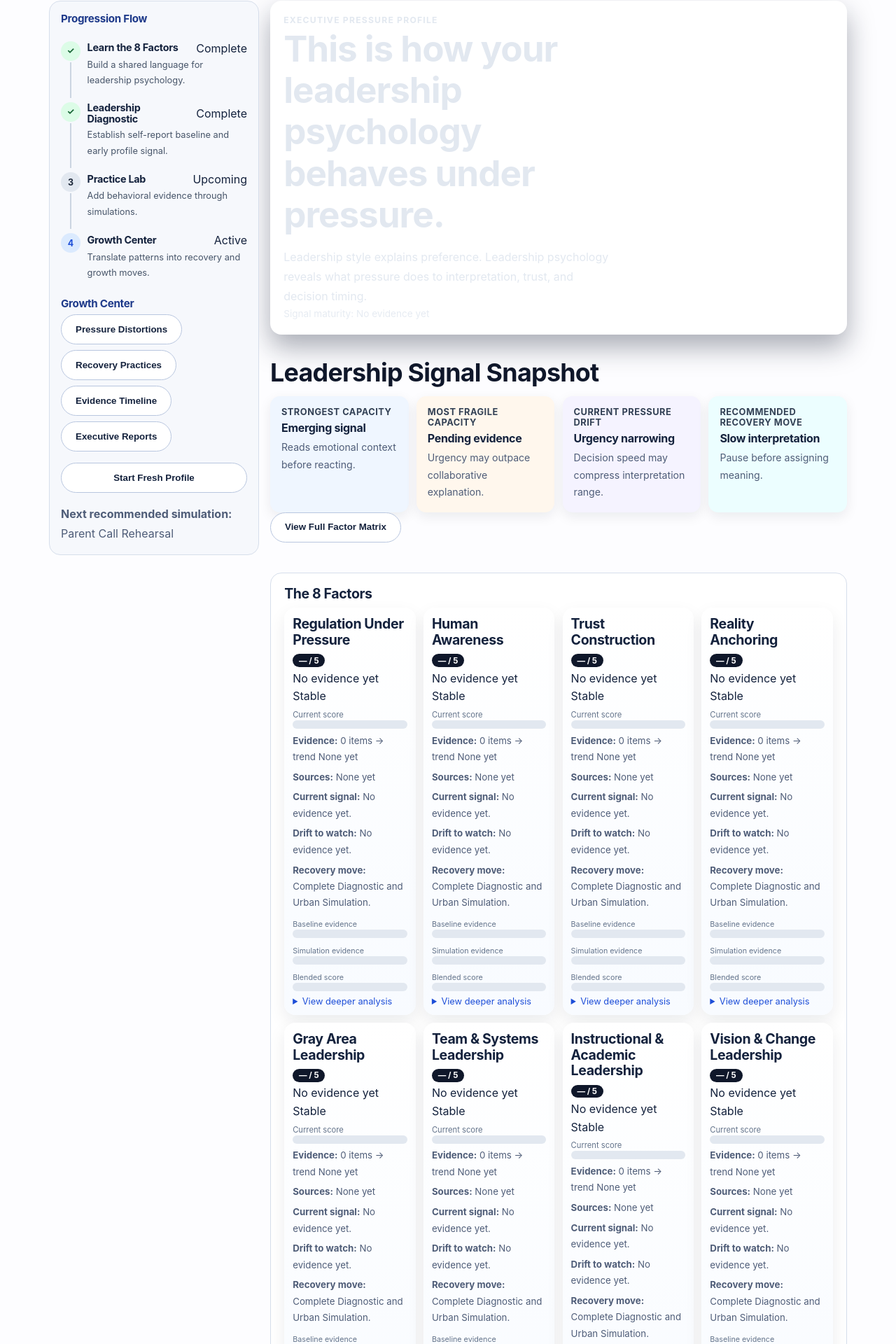
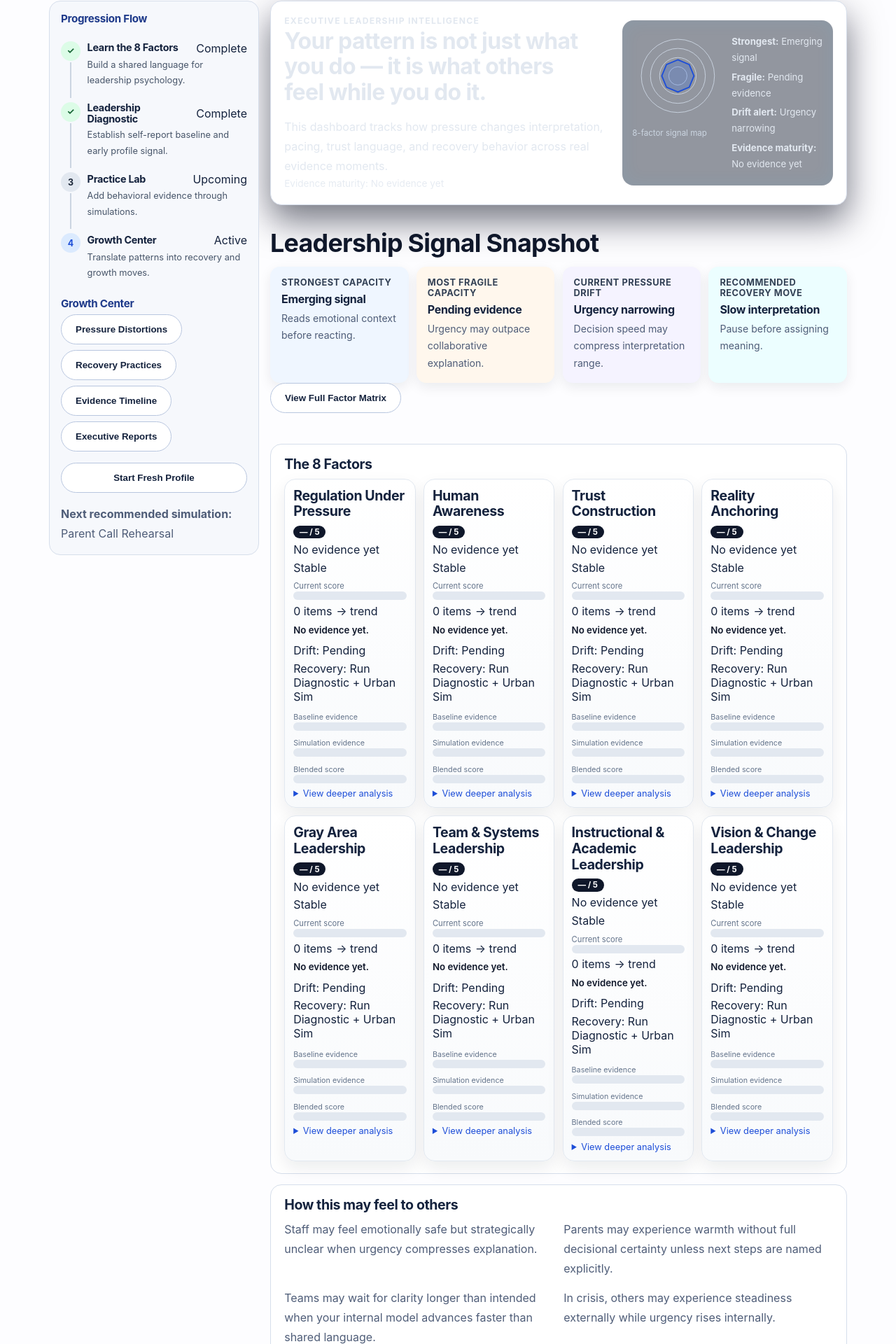
Before and after one commit to DrRobF/rob-furman-portfolio, a Next.js app: page /human-equation-suite/dashboard in a window 1280 px wide. Shown: the part 227-2147 px from the top of the page at 70% size. Built offline with nearby package versions, Linux system fonts and the light colour scheme.

Commit message:
Elevate dashboard into executive intelligence experience

```diff
--- a/app/globals.css
+++ b/app/globals.css
@@ -1930,3 +1930,14 @@ p {
 @media (max-width:900px){.human-equation-nav{width:100%;border-radius:16px}.hes-matrix-row{grid-template-columns:1fr}.hes-modal-panel{max-height:92vh}}
 
 .hes-snapshot-shell{margin:1.2rem 0 1.8rem}.hes-snapshot-shell h2{color:#0f172a;margin-bottom:.8rem}.hes-confidence-meta{font-size:.85rem;opacity:.85}.hes-matrix-legend{display:flex;gap:1rem;font-weight:700;color:#334155;margin-bottom:.8rem}
+.hes-hero-profile{background:radial-gradient(circle at 20% 20%,rgba(56,189,248,.18),transparent 40%),radial-gradient(circle at 85% 10%,rgba(129,140,248,.2),transparent 35%),linear-gradient(150deg,#020617,#0f172a 45%,#172554);border:1px solid rgba(148,163,184,.22);box-shadow:0 22px 50px rgba(2,6,23,.55)}
+.hes-hero-left h1{font-size:2rem;line-height:1.15;max-width:20ch}
+.hes-hero-right{background:rgba(15,23,42,.45);backdrop-filter:blur(6px);border:1px solid rgba(148,163,184,.25);border-radius:16px;padding:.8rem;display:grid;grid-template-columns:1fr 1fr;gap:.7rem;box-shadow:inset 0 0 24px rgba(56,189,248,.08)}
+.hes-hero-metrics p{margin:.3rem 0;font-size:.82rem}
+.hes-mini-radar small{display:block;color:#cbd5e1;font-size:.72rem;margin-top:.3rem}
+.hes-factor-panel.compact{background:linear-gradient(180deg,#ffffff,#f8fafc);border:1px solid #e2e8f0}
+.hes-factor-header{display:flex;gap:.35rem;flex-wrap:wrap;margin:.35rem 0}
+.hes-factor-signal{font-weight:600;color:#0f172a}
+.hes-factor-bottom{display:grid;gap:.35rem;margin:.45rem 0}
+.hes-relational-layer{background:linear-gradient(180deg,#f8fafc,#eef2ff)}
+.hes-sim-progression{background:linear-gradient(180deg,#ecfeff,#f8fafc)}
--- a/app/human-equation-suite/dashboard/page.js
+++ b/app/human-equation-suite/dashboard/page.js
@@ -24,6 +24,7 @@ const reportTabs = [
 
 const confidenceLabel = (eventCount) => (eventCount === 0 ? 'No evidence yet' : eventCount === 1 ? 'Baseline signal' : eventCount === 2 ? 'Early profile' : eventCount <= 4 ? 'Developing pattern' : 'Supported pattern');
 const trendArrow = (factor) => factor.riskMarkers > factor.positiveMarkers ? '↓' : factor.positiveMarkers > factor.riskMarkers ? '↑' : '→';
+const simulationStages = ['NOT STARTED','IN PROGRESS','EVIDENCE CAPTURED','HIGH CONFIDENCE','DRIFT DETECTED','RECOVERY IMPROVING'];
 const directUrbanFactors = new Set(['humanAwareness', 'regulationUnderPressure', 'realityAnchoring', 'trustConstruction', 'grayAreaLeadership']);
 const factorCoachingCopy = {
   regulationUnderPressure: { see: 'You appear able to stay outwardly steady, but pressure may still speed up interpretation underneath.', drift: 'Looking calm while deciding too quickly.', move: 'Slow the moment before you name the problem.' },
@@ -76,6 +77,27 @@ export default function HumanEquationDashboardPage() {
     console.debug('[Dashboard] factor profiles computed:', scoredFactors.map((f) => ({ key: f.key, score: f.score, evidence: f.totalEvidenceEvents })));
   }, [scoredFactors]);
 
+
+  const radarPoints = useMemo(() => {
+    const center = 70;
+    const radius = 56;
+    const factors = scoredFactors.slice(0, 8);
+    return factors.map((f, i) => {
+      const angle = (Math.PI * 2 * i) / factors.length - Math.PI / 2;
+      const value = ((f.score || 2.2) / 5) * radius;
+      return `${(center + Math.cos(angle) * value).toFixed(1)},${(center + Math.sin(angle) * value).toFixed(1)}`;
+    }).join(' ');
+  }, [scoredFactors]);
+
+  const coachingLens = (factor) => ({
+    pressure: `When pressure climbs, ${factor.label.toLowerCase()} can become over-optimized for speed, causing decisions to outrun shared meaning.`,
+    others: `Others may experience your leadership as steady, but still feel partially outside your internal reasoning path.`,
+    distortion: `Internal distortion risk: urgency can feel like certainty, even when evidence is still mixed.`,
+    interrupt: 'Interruption strategy: pause 45 seconds and separate facts, interpretations, and assumptions out loud.',
+    repair: 'Relational repair: re-open the loop with “Here is what I decided, what I may have missed, and what I need from you next.”',
+    simulation: `Next simulation: ${getNextRecommendedSimulation(events)} to stress-test pacing, clarity, and trust under load.`
+  });
+
   const renderReportPanel = () => {
     if (activeReport === 'timeline') {
       return <article className="card hes-report-card hes-active-report"><h2>Leadership Pattern Evolution</h2><p>May 21 — Diagnostic baseline established.</p><p>May 22 — Urban simulation added emotional-load evidence.</p><p>Future — Parent Call evidence pending.</p>{timeline.length === 0 ? <p>No evidence captured yet. Complete the diagnostic or a simulation to begin building your profile.</p> : <div className="hes-timeline">{timeline.map((event) => <article key={event.id}><div className="node">•</div><h4>{event.sourceLabel}</h4><p>{new Date(event.timestamp).toLocaleString('en-US')} · {event.evidenceType === 'diagnostic_self_report' ? 'Self-report baseline' : 'Behavioral evidence'}</p><p><strong>Factors touched:</strong> {event.factorImpacts.map((x) => x.factorId).join(', ')}</p><p><strong>What it added:</strong> {event.sourceType === 'urban_sim' ? 'Added behavioral evidence around human awareness, regulation, trust, reality anchoring, and gray-area judgment.' : event.sourceType === 'diagnostic' ? 'Created baseline self-perception across all eight factors.' : event.summary}</p></article>)}</div>}</article>;
@@ -84,11 +106,12 @@ export default function HumanEquationDashboardPage() {
       return <article className="card hes-report-card hes-active-report"><h2>Recovery Practices</h2><div className="hes-ladder"><p><strong>Best next move:</strong> Keep slowing the moment before deciding what it means.</p><p><strong>In the moment:</strong> Name what is known, what is not known, and what can wait.</p><p><strong>After the moment:</strong> Close the loop with one clear next step.</p><p><strong>What to practice in the next sim:</strong> {getNextRecommendedSimulation(events)}</p></div></article>;
     }
     if (activeReport === 'executive') {
-      return <article className="card hes-report-card hes-active-report"><h2>Executive Pressure Report</h2><div className="hes-exec-grid"><article><h4>Profile status</h4><p>{profileStatus}</p></article><article><h4>Evidence used</h4><p>Self-report baseline: Leadership Diagnostic<br />Behavioral evidence: Urban Student Simulation</p></article><article><h4>What this already suggests</h4><p>When urgency rises, your leadership appears to stay internally organized while relational explanation can become thinner. The clearest current strength is {strongest ? strongest.label : 'still forming'}, while follow-through language is the next leverage point.</p></article><article><h4>Pressure drift to watch</h4><p>You tend to preserve dignity and emotional awareness, but collaborative clarity may weaken once pace accelerates. Current evidence shows stronger emotional pacing than systems follow-through.</p></article></div></article>;
+      return <article className="card hes-report-card hes-active-report"><h2>Executive Briefing Document</h2><div className="hes-exec-grid"><article><h4>1. Current Leadership Signal</h4><p>Strongest pattern: {strongest ? strongest.label : 'Forming'}<br/>Pressure tendency: {activeDistortion ? activeDistortion.label : 'Interpretation narrowing'}<br/>Evidence maturity: {confidence}<br/>Dominant drift: pace outrunning shared meaning.</p></article><article><h4>2. What Others Likely Experience</h4><p>Staff: safe climate, variable strategic clarity.<br/>Parents: warmth, but occasional decisional ambiguity.<br/>Teams: relational trust with delayed alignment.<br/>Crisis context: calm tone with hidden urgency load.</p></article><article><h4>3. Risk Under Escalation</h4><p>Potential narrowing interpretation, premature certainty, over-accommodation, weakened systems language, and pacing mismatch between decision and explanation.</p></article><article><h4>4. Recovery Strategy</h4><p>Pause pattern: 45-second evidence separation.<br/>Language: “Known / Unknown / Next.”<br/>Evidence check: name one disconfirming data point.<br/>Relational repair: close loop within same day.<br/>Pacing intervention: slow meaning assignment, not decision ownership.</p></article><article><h4>5. Best Next Simulation</h4><p>{getNextRecommendedSimulation(events)} is recommended because evidence suggests relational pacing weakens faster than interpretation during urgency spikes.</p></article></div></article>;
     }
     const driftFactor = activeDistortion || scoredFactors.find((f) => f.totalEvidenceEvents > 0);
     const copy = driftFactor ? factorCoachingCopy[driftFactor.key] : null;
-    return <article className="card hes-report-card hes-active-report"><h2>Pressure Distortions</h2><div className="hes-ladder"><p><strong>Current early read:</strong> This is not a fixed pattern yet. It is the drift most worth watching next.</p><p><strong>Likely drift to watch:</strong> {copy?.drift || 'Solving too quickly once urgency rises.'}</p><p><strong>What could trigger it:</strong> High urgency, emotional ambiguity, and incomplete information.</p><p><strong>How to interrupt it:</strong> {copy?.move || 'Pause, name knowns/unknowns, then decide.'}</p><p><strong>Factors most connected:</strong> {driftFactor?.label || 'Regulation Under Pressure'} + Reality Anchoring + Trust Construction.</p></div></article>;
+    const lens = coachingLens(driftFactor || scoredFactors[0]);
+    return <article className="card hes-report-card hes-active-report"><h2>Pressure Distortions</h2><div className="hes-ladder"><p>{lens.pressure}</p><p>{lens.others}</p><p>{lens.distortion}</p><p>{lens.interrupt}</p><p>{lens.repair}</p><p>{lens.simulation}</p></div></article>;
   };
 
   return <section className="section section-light"><div className="container"><HumanEquationNav />
@@ -107,7 +130,7 @@ export default function HumanEquationDashboardPage() {
       <p><strong>Next recommended simulation:</strong> {getNextRecommendedSimulation(events)}</p>
     </aside>
     <main className="hes-main-content">
-      <article className="card hes-hero-profile"><div className="hes-hero-shell"><div><p className="eyebrow">Executive Pressure Profile</p><h1>This is how your leadership psychology behaves under pressure.</h1><p>Leadership style explains preference. Leadership psychology reveals what pressure does to interpretation, trust, and decision timing.</p><p className="hes-confidence-meta">Signal maturity: {profileStatus}</p></div></div></article>
+      <article className="card hes-hero-profile"><div className="hes-hero-shell"><div className="hes-hero-left"><p className="eyebrow">Executive Leadership Intelligence</p><h1>Your pattern is not just what you do — it is what others feel while you do it.</h1><p>This dashboard tracks how pressure changes interpretation, pacing, trust language, and recovery behavior across real evidence moments.</p><p className="hes-confidence-meta">Evidence maturity: {profileStatus}</p></div><div className="hes-hero-right"><div className="hes-mini-radar"><svg viewBox="0 0 140 140" aria-label="Leadership radar"><circle cx="70" cy="70" r="56" /><circle cx="70" cy="70" r="42" /><circle cx="70" cy="70" r="28" /><circle cx="70" cy="70" r="14" /><polygon points={radarPoints} /></svg><small>8-factor signal map</small></div><div className="hes-hero-metrics"><p><strong>Strongest:</strong> {strongest ? strongest.label : 'Emerging signal'}</p><p><strong>Fragile:</strong> {weakest ? weakest.label : 'Pending evidence'}</p><p><strong>Drift alert:</strong> {activeDistortion ? activeDistortion.label : 'Urgency narrowing'}</p><p><strong>Evidence maturity:</strong> {confidence}</p></div></div></div></article>
       <section className="hes-snapshot-shell"><h2>Leadership Signal Snapshot</h2><div className="hes-insights-row">
         <article className="hes-insight-card stabilizer"><h3>Strongest Capacity</h3><h4>{strongest ? strongest.label : 'Emerging signal'}</h4><p>Reads emotional context before reacting.</p></article>
         <article className="hes-insight-card distortion"><h3>Most Fragile Capacity</h3><h4>{weakest ? weakest.label : 'Pending evidence'}</h4><p>Urgency may outpace collaborative explanation.</p></article>
@@ -125,11 +148,7 @@ export default function HumanEquationDashboardPage() {
           <div className="hes-factor-topline"><span className="hes-score-pill">{p.score ? p.score.toFixed(2) : '—'} / 5</span><span className="badge badge-blue">{p.maturityLevel}</span>{p.riskMarkers > p.positiveMarkers ? <span className="badge badge-amber">Drift risk</span> : <span className="badge badge-green">Stable</span>}</div>
           <div className="hes-meter-block"><label>Current score</label><div className="hes-score-bar"><span style={{ width: `${((p.score || 0) / 5) * 100}%` }} /></div></div>
 
-          <p><strong>Evidence:</strong> <span className="badge badge-gray">{p.totalEvidenceEvents} items</span> <span className="badge badge-blue">{trendArrow(p)} trend</span> <span className="badge badge-gray">{sourceLabel}</span></p>
-          <p><strong>Sources:</strong> {sourceLabel}</p>
-          <p><strong>Current signal:</strong> {p.totalEvidenceEvents === 0 ? 'No evidence yet.' : factorCoachingCopy[key].see}</p>
-          <p><strong>Drift to watch:</strong> {p.totalEvidenceEvents === 0 ? 'No evidence yet.' : factorCoachingCopy[key].drift}</p>
-          <p><strong>Recovery move:</strong> {p.totalEvidenceEvents === 0 ? 'Complete Diagnostic and Urban Simulation.' : factorCoachingCopy[key].move}</p>
+          <div className="hes-factor-header"><span className="badge badge-gray">{p.totalEvidenceEvents} items</span><span className="badge badge-blue">{trendArrow(p)} trend</span></div><p className="hes-factor-signal">{p.totalEvidenceEvents === 0 ? 'No evidence yet.' : factorCoachingCopy[key].see}</p><div className="hes-factor-bottom"><span className="badge badge-amber">Drift: {p.totalEvidenceEvents === 0 ? 'Pending' : factorCoachingCopy[key].drift}</span><span className="badge badge-green">Recovery: {p.totalEvidenceEvents === 0 ? 'Run Diagnostic + Urban Sim' : factorCoachingCopy[key].move}</span></div>
           <div className="hes-mini-bars"><div><small>Baseline evidence</small><div className="hes-score-bar"><span style={{ width: `${p.sourceTypes.includes('diagnostic') ? 100 : 0}%` }} /></div></div><div><small>Simulation evidence</small><div className="hes-score-bar"><span style={{ width: `${Math.min(100, p.totalEvidenceEvents * 22)}%` }} /></div></div><div><small>Blended score</small><div className="hes-confidence-bar"><span style={{ width: `${((p.score || 0) / 5) * 100}%` }} /></div></div></div>
           <details><summary>View deeper analysis</summary><p>{factor.shortDefinition}</p><p>Signal quality: {confidenceLabel(p.totalEvidenceEvents)} · Last updated: {p.latestUpdatedAt ? new Date(p.latestUpdatedAt).toLocaleString('en-US') : 'Not yet'}</p><p><strong>Current read:</strong> {p.currentRead}</p></details>
         </article>;
@@ -144,6 +163,6 @@ export default function HumanEquationDashboardPage() {
 
       {activeReport ? <div className="hes-modal-backdrop" role="dialog" aria-modal="true" aria-label="Growth Center panel" onClick={() => setActiveReport(null)}><article className="card hes-modal-panel" onClick={(e) => e.stopPropagation()}><div className="hes-modal-header"><h3>{reportTabs.find((tab) => tab.key === activeReport)?.label}</h3><button className="button secondary" onClick={() => setActiveReport(null)}>Close</button></div><div className="hes-modal-content">{renderReportPanel()}</div></article></div> : null}
 
-      <article className="card"><h2>Framework Course</h2><Link className="button secondary" href="/human-equation-suite/learn">Preview Placeholder</Link></article>
+      <article className="card hes-relational-layer"><h2>How this may feel to others</h2><div className="hes-report-grid"><p>Staff may feel emotionally safe but strategically unclear when urgency compresses explanation.</p><p>Parents may experience warmth without full decisional certainty unless next steps are named explicitly.</p><p>Teams may wait for clarity longer than intended when your internal model advances faster than shared language.</p><p>In crisis, others may experience steadiness externally while urgency rises internally.</p></div></article><article className="card hes-sim-progression"><h2>Simulation Intelligence Progression</h2><div className="hes-flow">{simulationStages.map((stage, idx) => <span key={stage} className={`badge ${idx <= Math.min(5, events.length) ? 'badge-blue' : 'badge-gray'}`}>{stage}</span>)}</div><p>Current recommendation: <strong>{getNextRecommendedSimulation(events)}</strong>.</p></article><article className="card"><h2>Framework Course</h2><Link className="button secondary" href="/human-equation-suite/learn">Preview Placeholder</Link></article>
     </main></div></div></section>;
 }
```
